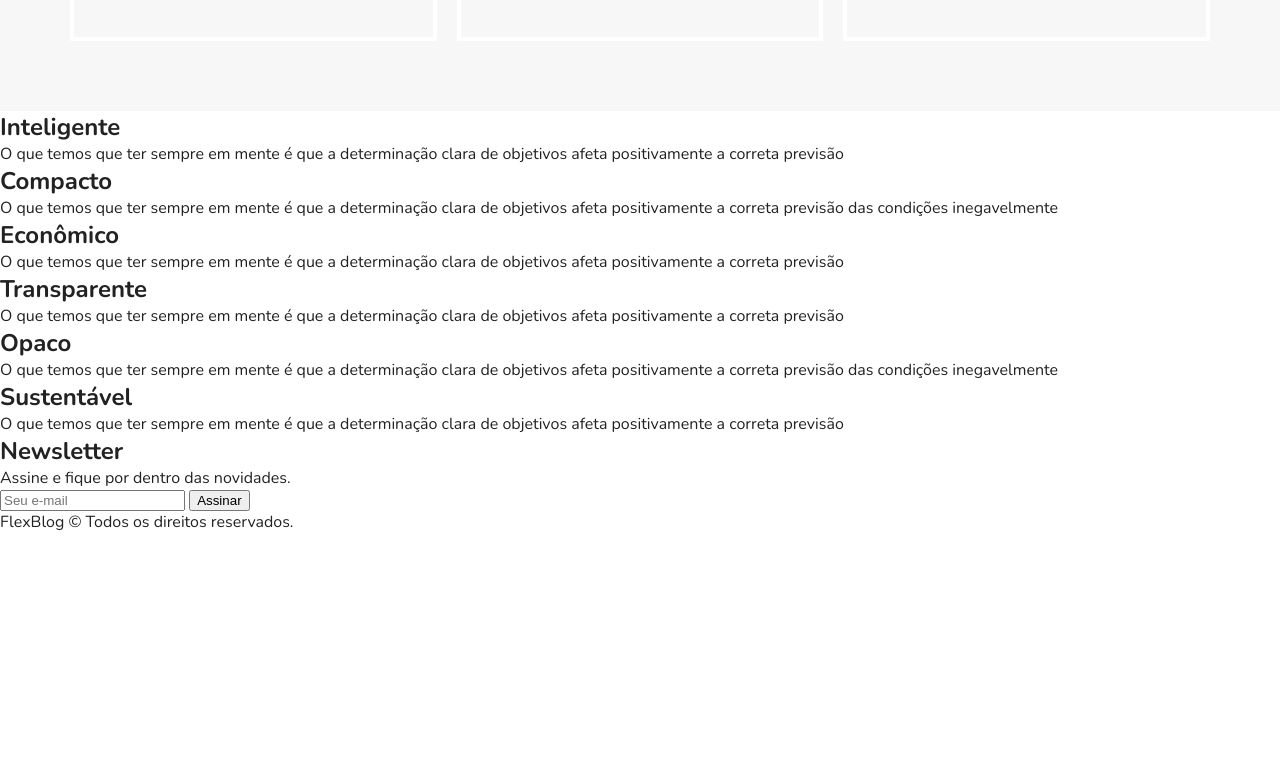
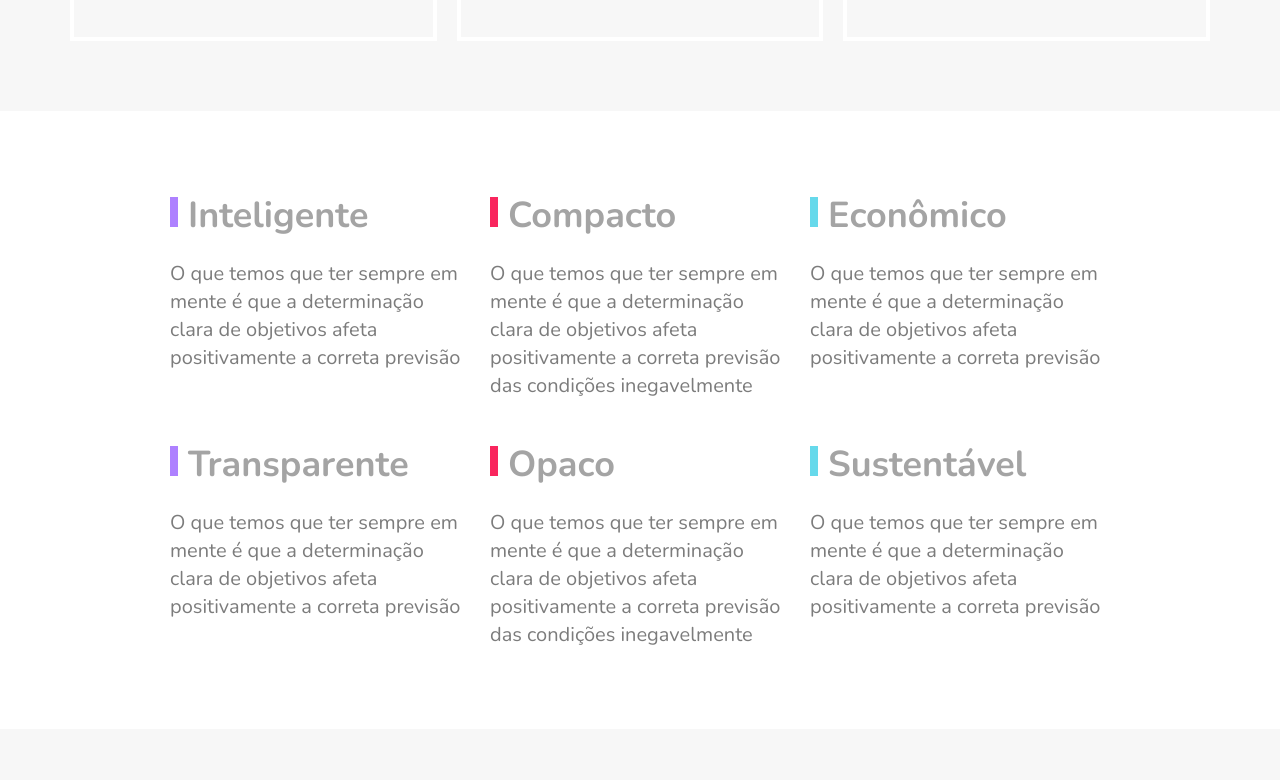
Before and after one commit to Adilsonrs99/flexBlog, a plain HTML site: page index.html in a window 1280 px wide. Shown: the part 2480-3260 px from the top of the page. Before the commit the page ends 3013 px from the top, so only its background shows below. Drawn offline with nearby package versions, Linux system fonts and the light colour scheme.

Commit message:
footer inicio

```diff
--- /dev/null
+++ b/CSS/Footer/footer.css
@@ -0,0 +1,26 @@
+/* Newsletter */
+
+.newsletter {
+    background: #f7f7f7;
+    padding: 60px calc((100% - 960px) /2);
+    display: flex;
+    flex-wrap: wrap;
+}
+
+.newsletter-info {
+    flex: 1 1 260px;
+    margin: 0 10px;
+}
+
+.newsletter-info h1 {
+    font-size: 3em;
+    color: #a4a4a4;
+}
+
+.newsletter-info p {
+    font-size: 1.25em;
+    font-style: italic;
+    max-width: 230px;
+    color: #7c7c7c;
+    margin-bottom: 10px;
+}
--- a/CSS/Sobre/conteudo.css
+++ b/CSS/Sobre/conteudo.css
@@ -176,3 +176,52 @@
         order: -1;
     }
 }
+
+/* Qualidade */
+
+.qualidade {
+    max-width: 960px;
+    margin: 60px auto;
+    display: flex;
+    flex-wrap: wrap;
+
+}
+
+.qualidade-item {
+    flex: 1 1 300px;
+    margin: 20px 10px;
+}
+
+.qualidade-item h2 {
+    font-size: 2.25em;
+    color: #a4a4a4;
+    margin-bottom: 20px;
+}
+
+.qualidade-item h2::before {
+    content: "";
+    display: inline-block;
+    width: 8px;
+    height: 30px;
+    margin-right: 10px;
+    background: blue;
+
+}
+
+.qualidade-item:nth-of-type(3n+1) h2::before {
+    background: #ae81ff;
+}
+
+.qualidade-item:nth-of-type(3n+2) h2::before {
+    background: #f9265e;
+}
+
+.qualidade-item:nth-of-type(3n+3) h2::before {
+    background: #66d9eb;
+}
+
+.qualidade-item p {
+    font-size:  1.25em;
+    line-height: 1.4;
+    color: #7c7c7c;
+}
--- a/CSS/estilo.css
+++ b/CSS/estilo.css
@@ -4,6 +4,10 @@
 @import "/CSS/Header/superInfo.css";
 @import "/CSS/Header/menu.css";
 
-/* Sobre */
+/* Conteudo */
 
-@import "/CSS/Sobre/conteudo.css"
+@import "/CSS/Sobre/conteudo.css";
+
+/* Footer */
+
+@import "/CSS/Footer/footer.css";
```
